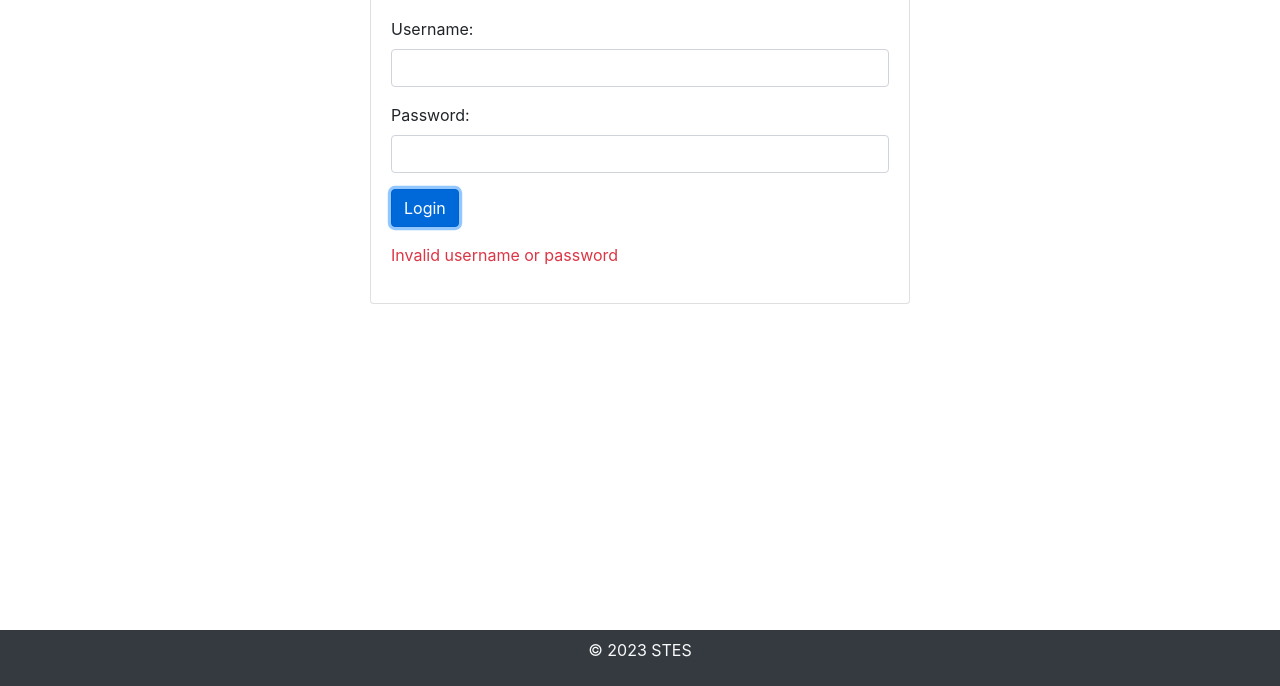
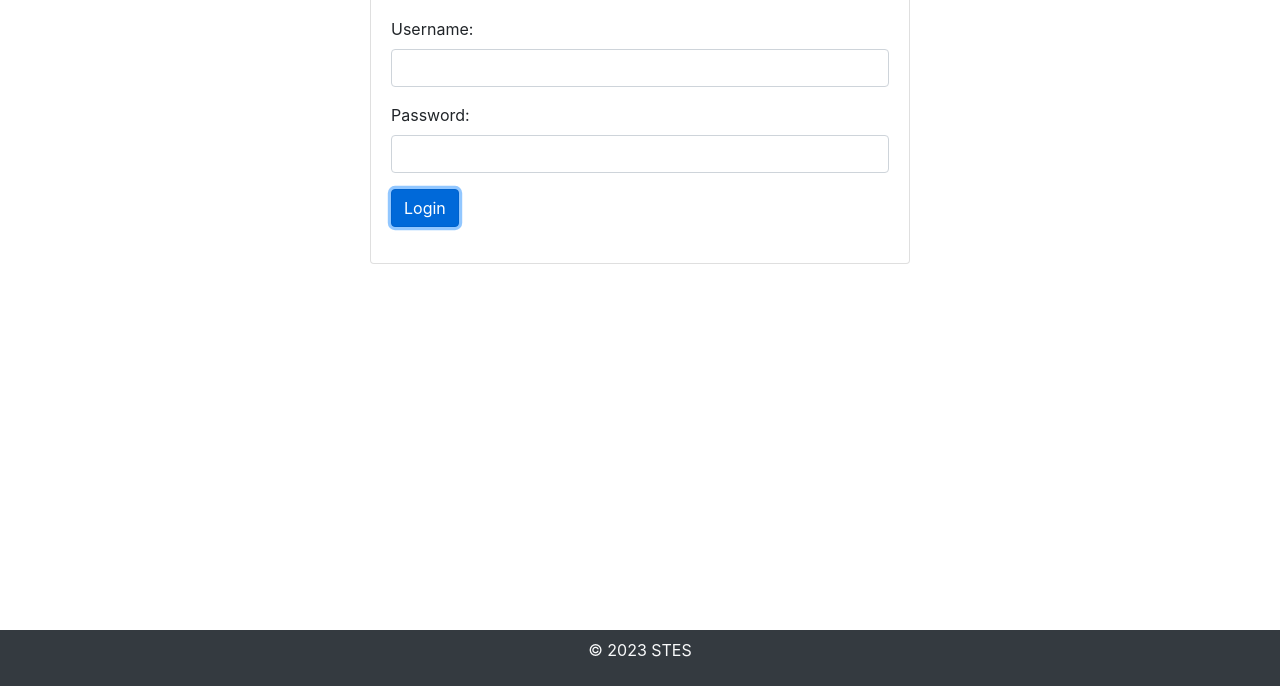
Before and after one commit to kadamtanmay/SCOE-Clone, a plain HTML site: page index.html in a window 1280 px wide. Both pictures are taken after a click on the button "Login". Shown: the part 114-800 px from the top of the page. Drawn offline with nearby package versions, Linux system fonts and the light colour scheme.

Commit message:
Update index.html

```diff
--- a/index.html
+++ b/index.html
@@ -67,7 +67,7 @@
                 window.location.href = "Home.html"; // Change to your actual index page
             } else {
                 // Display error message
-                errorElement.textContent = "Invalid username or password";
+                alert("Invalid username or password");
             }
         }
         </script>
```
